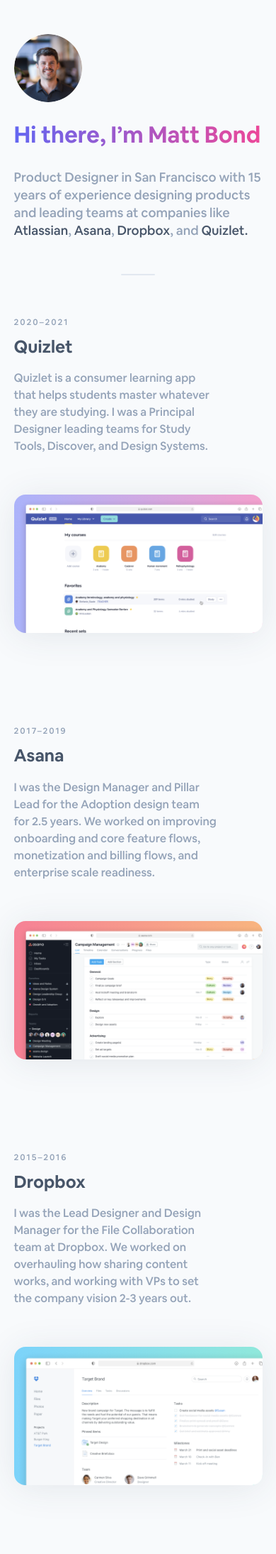
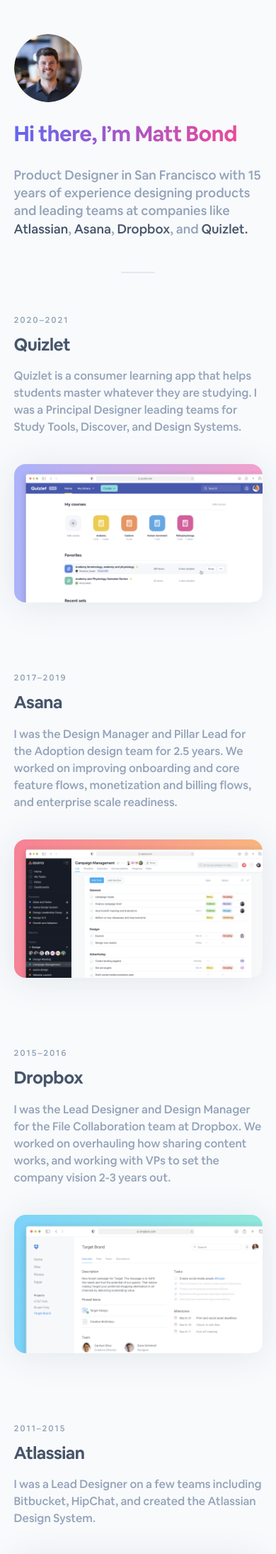
Before and after one commit to mattbond21/mattbond.com.au, a Jekyll site: the page built from index.html, in a window 390 px wide. Shown: the top 2190 px of the page at 71% size. Built offline with Jekyll 4.4.1, drawn with Linux system fonts in a browser that asks for light colours.

Commit message:
updates to font-face safari bugs and mobile viewports

```diff
--- a/css/main.css
+++ b/css/main.css
@@ -21,12 +21,14 @@
 
 @font-face {
     font-family: "AirbnbCereal-Bold";
-    src: url("../fonts/AirbnbCereal-Bold.woff2") format("woff2")
+    src: url("../fonts/AirbnbCereal-Bold.woff2") format("woff2");
+    src: url("../fonts/AirbnbCereal-Bold.ttf") format('truetype');
 }
 
 @font-face {
     font-family: "AirbnbCereal-Medium";
-    src: url("../fonts/AirbnbCereal-Medium.woff2") format("woff2")
+    src: url("../fonts/AirbnbCereal-Medium.woff2") format("woff2");
+    src: url("../fonts/AirbnbCereal-Medium.ttf") format('truetype');
 }
 
 
@@ -60,6 +62,7 @@
   margin-top: 24px;
   margin-bottom: 0px;
   text-align: left;
+  letter-spacing: -0.5px;
 }
 
 h1 {
@@ -336,11 +339,13 @@
 
     .job-item {
       flex-direction: column;
+      margin-bottom: 96px;
     }
 
     .job-details {
       flex: 1;
-      margin-bottom: 32px;
+      margin-bottom: 16px;
+      margin-right: 0;
     }
 
     h1 {
@@ -365,14 +370,14 @@
 
 }
 
-@media only screen and (max-width: 600px) {
+@media only screen and (max-width: 680px) {
 
     html {
       font-size: 16px;
     }
 
     h1 {
-      font-size: 32px;
+      font-size: 30px;
     }
 
     h2 {
```
Also changed, not shown: fonts/AirbnbCereal-Bold.ttf (added), fonts/AirbnbCereal-Medium.ttf (added).
